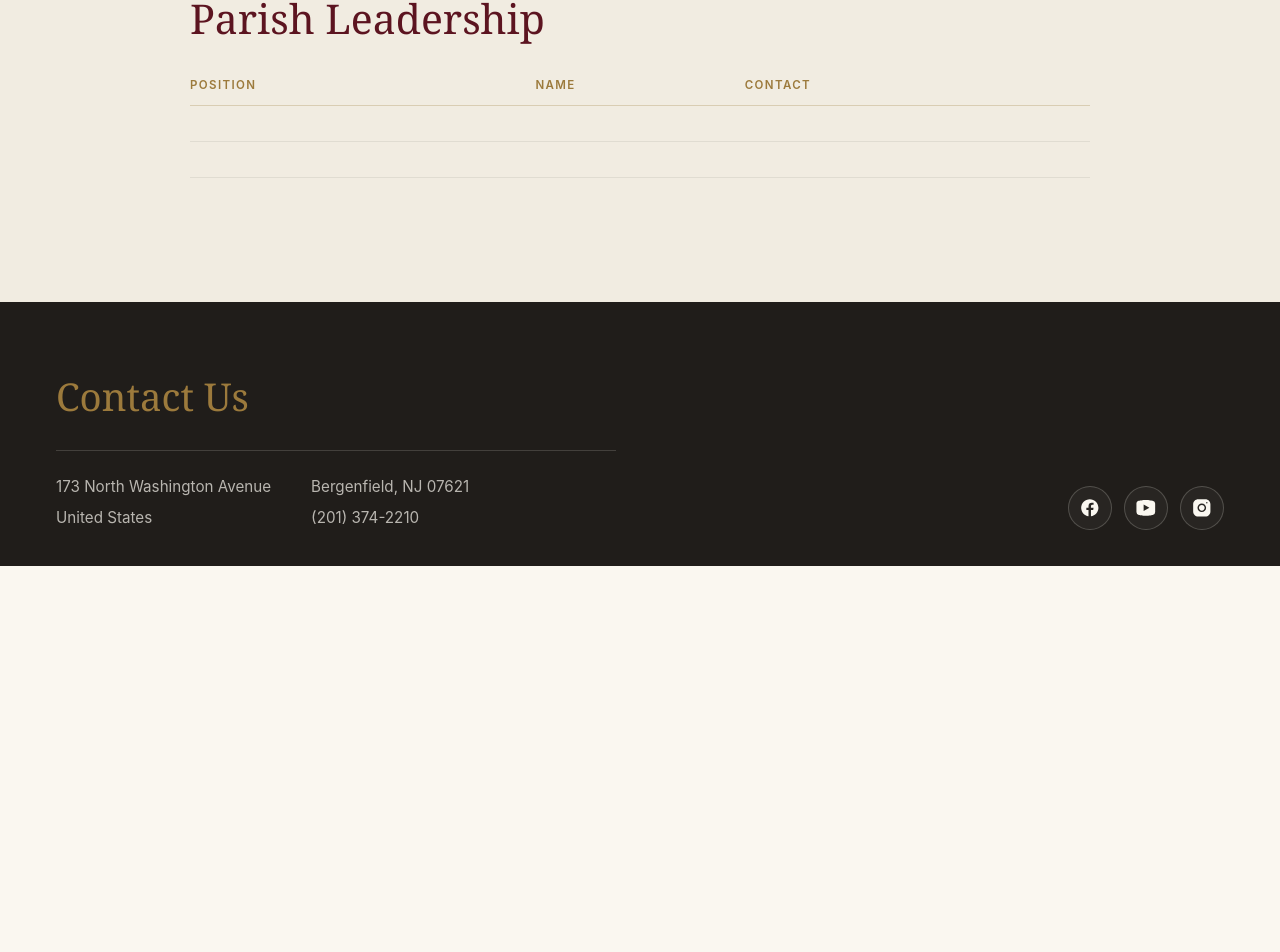
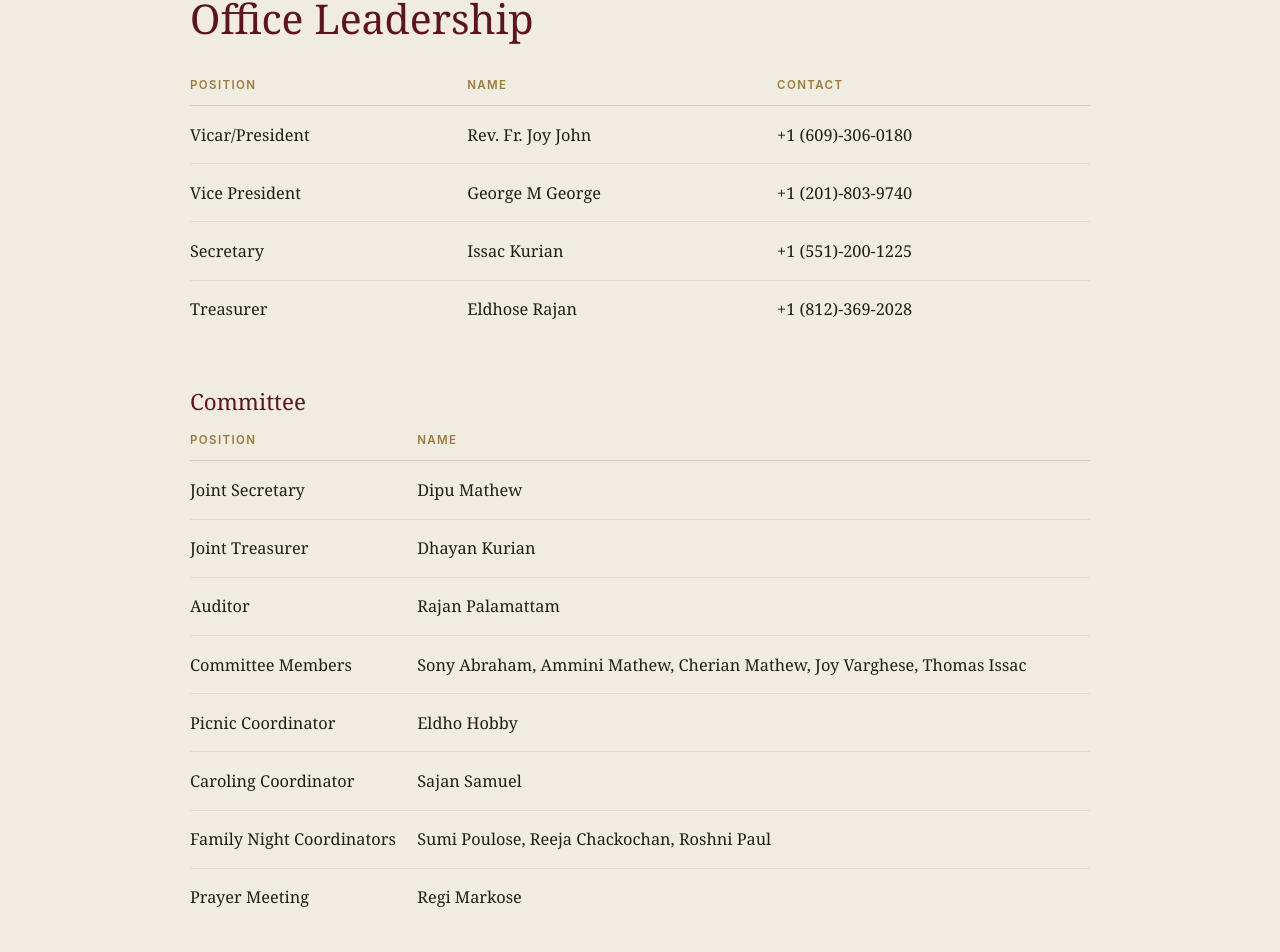
Before and after one commit to steffiag/church-website, a React (Vite) app in the folder church-app/: page /about in a window 1280 px wide. Shown: the part 2952-3904 px from the top of the page. Before the commit the page ends 3518 px from the top, so only its background shows below. Built offline with nearby package versions, Linux system fonts and the light colour scheme; no server answers.

Commit message:
changes to leadership/layout

```diff
--- a/church-app/src/App.css
+++ b/church-app/src/App.css
@@ -214,7 +214,7 @@ body {
   background: var(--paper-warm);
 }
 
-.donate-btn {
+.donate-btn, .contact-btn {
   flex-shrink: 0;
   background: var(--brass);
   color: var(--ink);
@@ -236,6 +236,10 @@ body {
 }
 
 .donate-btn:hover {
+  background: var(--brass-light);
+  transform: translateY(-2px);
+}
+.contact-btn:hover {
   background: var(--brass-light);
   transform: translateY(-2px);
 }
@@ -2110,3 +2114,31 @@ body {
   padding: 0.5rem;
   align-self: center;
 }
+
+.committee-list {
+  max-width: 900px;
+  width: 100%;
+  margin: 3rem auto 0;
+}
+
+.committee-list h3 {
+  font-family: var(--font-display);
+  font-weight: 500;
+  font-size: 1.4rem;
+  color: var(--wine);
+  margin: 0 0 1rem;
+  text-align: left;
+}
+
+.email-link, .footer-call {
+  color: inherit;
+  text-decoration: underline;
+  text-decoration-color: var(--brass);
+  text-underline-offset: 3px;
+  transition: color 0.2s ease, text-decoration-color 0.2s ease;
+}
+
+.email-link:hover, .footer-call:hover {
+  color: var(--brass);
+  text-decoration-color: var(--brass);
+}
--- a/church-app/src/components/Footer.jsx
+++ b/church-app/src/components/Footer.jsx
@@ -7,7 +7,8 @@ function Footer() {
           <p>173 North Washington Avenue</p>
           <p>Bergenfield, NJ 07621</p>
           <p>United States</p>
-          <p>(201) 374-2210</p>
+          <p><a href="mailto:stmarysbergen@gmail.com" className="email-link">stmarysbergen@gmail.com</a></p>
+          <p><a href="/about/#leadership" className="footer-call">Call Us</a></p>
         </div>
       </div>
 
--- a/church-app/src/pages/About.jsx
+++ b/church-app/src/pages/About.jsx
@@ -134,9 +134,10 @@ function About() {
         </div>
       </section>
 
-      <section id = "leadership" className="about-section about-section-alt reveal">
+
+          <section id="leadership" className="about-section about-section-alt reveal">
         <div className="leadership-table-wrap">
-          <h2>Parish Leadership</h2>
+          <h2>Office Leadership</h2>
           <table className="leadership-table">
             <thead>
               <tr>
@@ -147,24 +148,76 @@ function About() {
             </thead>
             <tbody>
               <tr>
-                <td data-label="Position"></td>
-                <td data-label="Name"></td>
-                <td data-label="Contact"></td>
+                <td data-label="Position">Vicar/President</td>
+                <td data-label="Name">Rev. Fr. Joy John</td>
+                <td data-label="Contact">+1 (609)-306-0180</td>
               </tr>
               <tr>
-                <td data-label="Position"></td>
-                <td data-label="Name"></td>
-                <td data-label="Contact"></td>
+                <td data-label="Position">Vice President</td>
+                <td data-label="Name">George M George</td>
+                <td data-label="Contact">+1 (201)-803-9740</td>
               </tr>
               <tr>
-                <td data-label="Position"></td>
-                <td data-label="Name"></td>
-                <td data-label="Contact"></td>
+                <td data-label="Position">Secretary</td>
+                <td data-label="Name">Issac Kurian</td>
+                <td data-label="Contact">+1 (551)-200-1225</td>
+              </tr>
+              <tr>
+                <td data-label="Position">Treasurer</td>
+                <td data-label="Name">Eldhose Rajan</td>
+                <td data-label="Contact">+1 (812)-369-2028</td>
               </tr>
             </tbody>
           </table>
-        </div>
-      </section>
+          <div className="committee-list">
+            <h3>Committee</h3>
+            <table className="leadership-table committee-table">
+              <thead>
+                <tr>
+                  <th>Position</th>
+                  <th>Name</th>
+                </tr>
+              </thead>
+              <tbody>
+                <tr>
+                  <td data-label="Position">Joint Secretary</td>
+                  <td data-label="Name">Dipu Mathew</td>
+                </tr>
+                <tr>
+                  <td data-label="Position">Joint Treasurer</td>
+                  <td data-label="Name">Dhayan Kurian</td>
+                </tr>
+                <tr>
+                  <td data-label="Position">Auditor</td>
+                  <td data-label="Name">Rajan Palamattam</td>
+                </tr>
+                <tr>
+                  <td data-label="Position">Committee Members</td>
+                  <td data-label="Name">Sony Abraham, Ammini Mathew, Cherian Mathew, Joy Varghese, Thomas Issac</td>
+                </tr>
+                <tr>
+                  <td data-label="Position">Picnic Coordinator</td>
+                  <td data-label="Name">Eldho Hobby</td>
+                </tr>
+                <tr>
+                  <td data-label="Position">Caroling Coordinator</td>
+                  <td data-label="Name">Sajan Samuel</td>
+                </tr>
+                <tr>
+                  <td data-label="Position">Family Night Coordinators</td>
+                  <td data-label="Name">Sumi Poulose, Reeja Chackochan, Roshni Paul</td>
+                </tr>
+                <tr>
+                  <td data-label="Position">Prayer Meeting</td>
+                  <td data-label="Name">Regi Markose</td>
+                </tr>
+              </tbody>
+            </table>
+          </div>
+
+
+          </div>
+        </section>
 
       <Footer />
     </div>
--- a/church-app/src/pages/Home.jsx
+++ b/church-app/src/pages/Home.jsx
@@ -107,7 +107,10 @@ function Home() {
         </div>
         <div className="info-card reveal">
           <span className="eyebrow">Contact</span>
-          <p>(201) 374-2210</p>
+          <p><a href="mailto:stmarysbergen@gmail.com" className="email-link">stmarysbergen@gmail.com</a></p>
+          <Link to="/about/#leadership" className="contact-btn">
+          Call Us
+        </Link>
         </div>
       </section>
 
```
